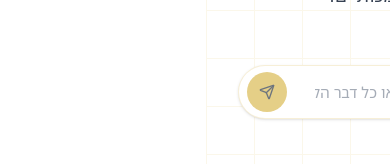
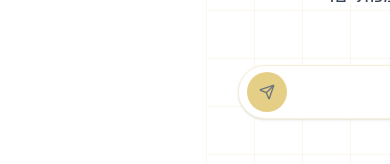
Before and after one commit to theben4x/halacha-ai, a Next.js app: page / in a window 390 px wide. Shown: the part 422-586 px from the top of the page. Built offline with nearby package versions, Linux system fonts and the light colour scheme.

Commit message:
Fix mobile placeholder and input scaling

```diff
--- a/app/components/ChatArea.tsx
+++ b/app/components/ChatArea.tsx
@@ -5,6 +5,9 @@ import { useCallback, useEffect, useRef, useState } from "react";
 import { getHalachicAnswer, type HalachaSource } from "../actions/halacha";
 
 const HISTORY_KEY = "halacha-ai-search-history";
+
+const PLACEHOLDER_SHORT = "שאל שאלה...";
+const PLACEHOLDER_FULL = "שאל שאלה על ההלכה או כל דבר הקשור ליהדות...";
 
 type Message =
   | { role: "user"; content: string }
@@ -47,6 +50,15 @@ export default function ChatArea({ onHasContentChange, resetViewTrigger = 0 }: P
   const [loading, setLoading] = useState(false);
   const [hydrated, setHydrated] = useState(false);
   const skipSaveRef = useRef(false);
+  const [placeholder, setPlaceholder] = useState(PLACEHOLDER_SHORT);
+
+  useEffect(() => {
+    const mq = window.matchMedia("(min-width: 640px)");
+    const update = () => setPlaceholder(mq.matches ? PLACEHOLDER_FULL : PLACEHOLDER_SHORT);
+    update();
+    mq.addEventListener("change", update);
+    return () => mq.removeEventListener("change", update);
+  }, []);
 
   useEffect(() => {
     setMessages(loadHistory());
@@ -197,10 +209,11 @@ export default function ChatArea({ onHasContentChange, resetViewTrigger = 0 }: P
             type="text"
             value={input}
             onChange={(e) => setInput(e.target.value)}
-            placeholder="שאל שאלה על ההלכה או כל דבר הקשור ליהדות..."
+            placeholder={placeholder}
             dir="rtl"
             disabled={loading}
-            className="min-h-[44px] min-w-0 flex-1 rounded-full border-0 bg-transparent px-5 py-2.5 text-[15px] text-[var(--foreground)] placeholder:text-gray-400 focus:outline-none focus:ring-0 disabled:opacity-70 dark:bg-transparent dark:text-white dark:placeholder:text-gray-500"
+            className="min-h-[44px] min-w-0 flex-1 rounded-full border-0 bg-transparent px-5 py-2.5 text-[var(--foreground)] placeholder:text-gray-400 focus:outline-none focus:ring-0 disabled:opacity-70 dark:bg-transparent dark:text-white dark:placeholder:text-gray-500"
+            style={{ fontSize: "16px" }}
             aria-label="Question input"
           />
           <button
```
